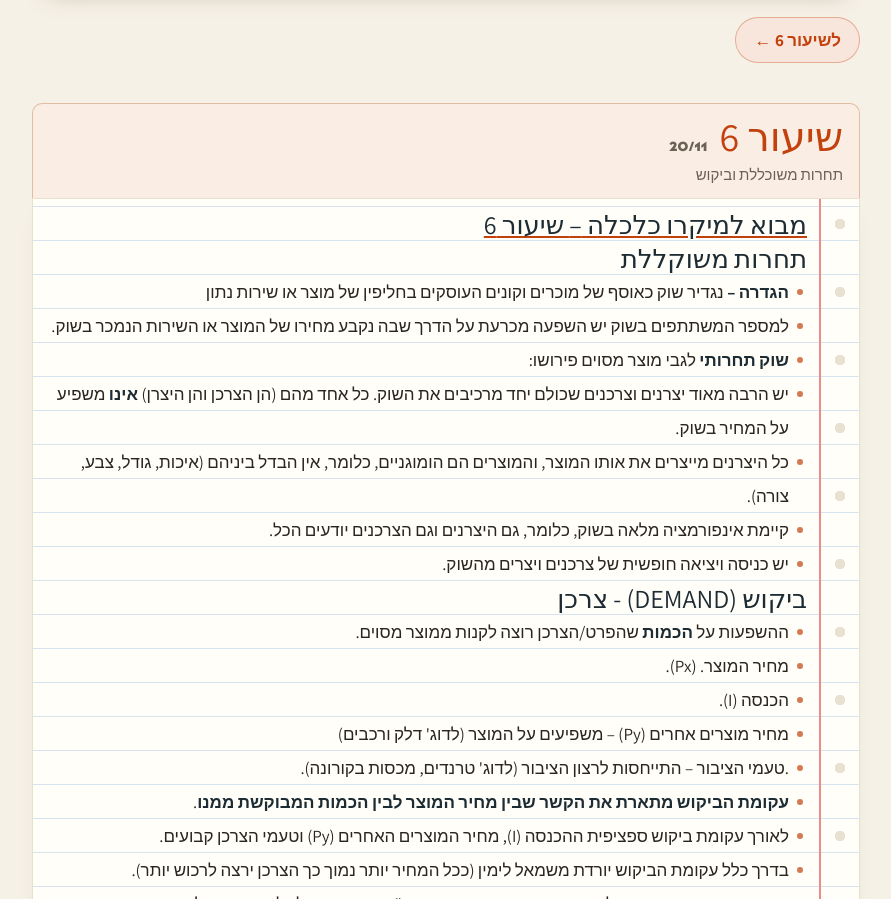
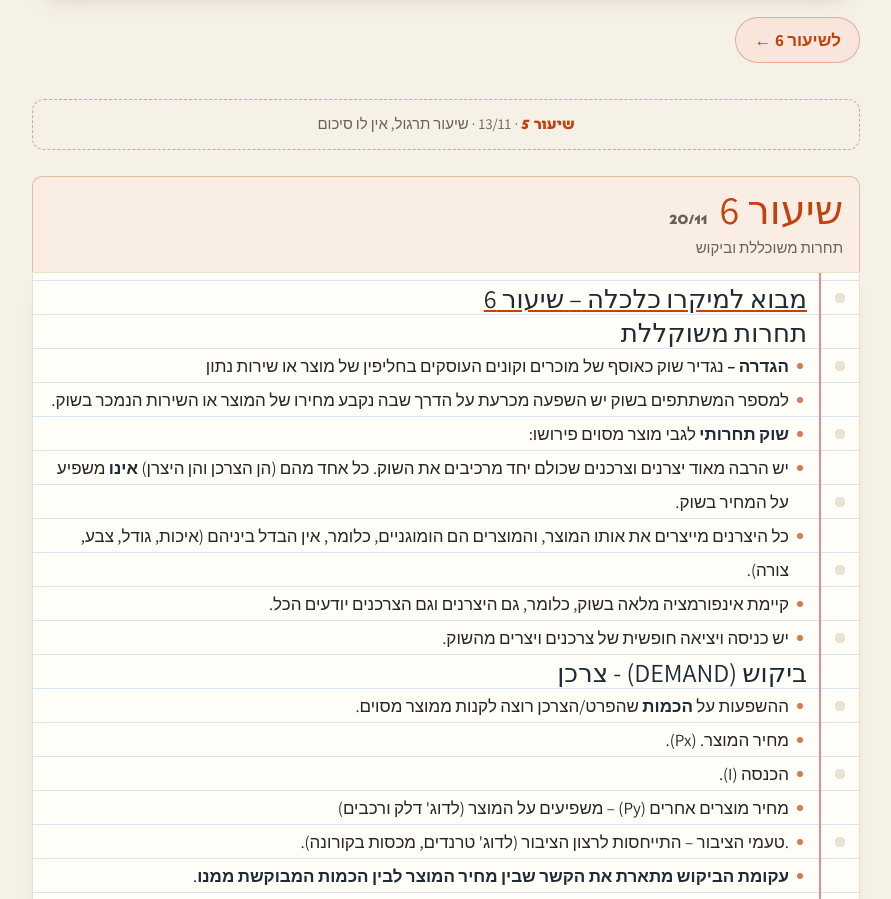
Before and after one commit to dvir12010-source/yanshufim, a plain HTML site: page s/micro-nicole.html in a window 1280 px wide. Shown: the part 10294-11193 px from the top of the page, without its empty margins (194-1085 px from the left). Drawn offline with Linux system fonts and the light colour scheme; a web font is replaced by a local one.

Commit message:
Micro: say that lesson 5 was a practice session, under the summary cards and in place in the summary pages
Co-Authored-By: Claude Opus 5.5 <noreply@anthropic.com>

```diff
--- a/s/micro-nicole.html
+++ b/s/micro-nicole.html
@@ -75,6 +75,8 @@ body.plain td { border: 1px solid var(--line); padding: 6px 8px; vertical-align:
 .next { display: flex; justify-content: flex-start; margin: 18px 0 6px; }
 .next a { display: inline-flex; align-items: center; gap: 8px; min-height: 46px; padding: 0 18px; border-radius: 999px; background: var(--soft);
   color: var(--course); font-weight: 700; text-decoration: none; border: 1.5px solid color-mix(in srgb, var(--course) 35%, transparent); }
+.practice-note { margin: 22px 0 0; padding: 12px 14px; border: 1.5px dashed color-mix(in srgb, var(--course) 45%, transparent); border-radius: 12px; color: var(--muted); font-size: 15px; text-align: center; }
+.practice-note b { color: var(--course); font-family: var(--title); }
 .end { text-align: center; color: var(--muted); font-size: 15px; padding: 26px 0 60px; }
 
 /* ===== notebook theme (Nicole) ===== */
@@ -338,6 +340,7 @@ body.notebook td { border: 1px solid #d9cfba; padding: 6px 8px; vertical-align:
 <p> נקודת החיבור מייצרת מצב שבו כל אחד מגורמי הייצור מייצר <b>רק</b><b> </b>את מה שיש לו בו יתרון יחסי.</p>
 <h3><b>כל האמור מתייחס למצב שבו יש רק 2 גורמי ייצור!</b></h3></div>
 </section>
+<p class="practice-note"><b>שיעור 5</b> · 13/11 · שיעור תרגול, אין לו סיכום</p>
 <section class="lesson" id="l6" data-n="6">
   <header class="divider"><span class="num">שיעור 6</span><span class="date">20/11</span><span class="topic">תחרות משוכללת וביקוש</span></header>
   <div class="note"><h3><u><b>מבוא למיקרו כלכלה</b></u><u><b> </b></u><u><b>–</b></u><u><b> שיעור </b></u><u><b>6</b></u></h3>
```
Also changed, not shown: index.html (+2 -0 lines), s/change-nicole.html (+2 -0 lines), s/change-shay.html (+2 -0 lines), s/change-shiri.html (+2 -0 lines), s/decisions-nicole.html (+2 -0 lines), s/decisions-shay.html (+2 -0 lines), s/decisions-shiri.html (+2 -0 lines), s/ketubah-dovrat.html (+2 -0 lines), s/labor-nicole.html (+2 -0 lines), s/labor-shiri.html (+2 -0 lines), s/micro-natali.html (+2 -0 lines), s/micro-shay.html (+2 -0 lines), s/micro-shelly.html (+2 -0 lines), s/micro-shiri.html (+3 -0 lines), 3 more files.
